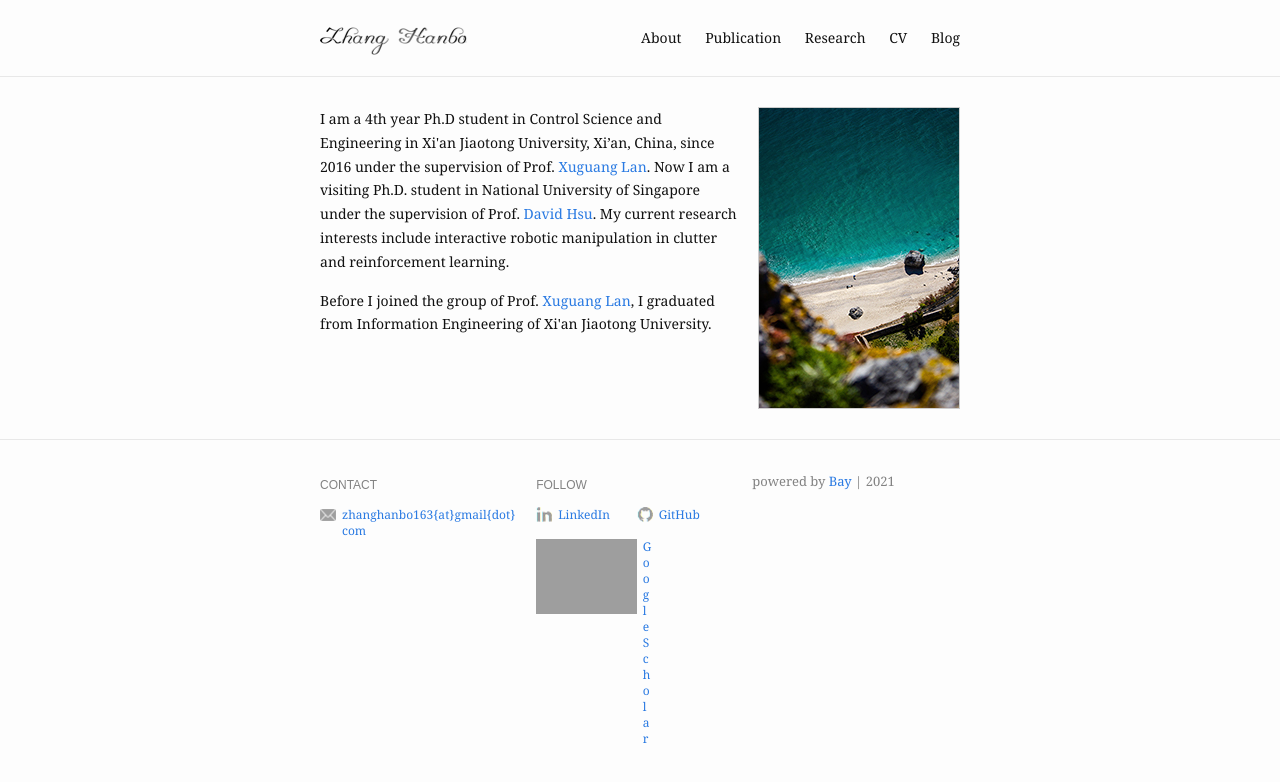
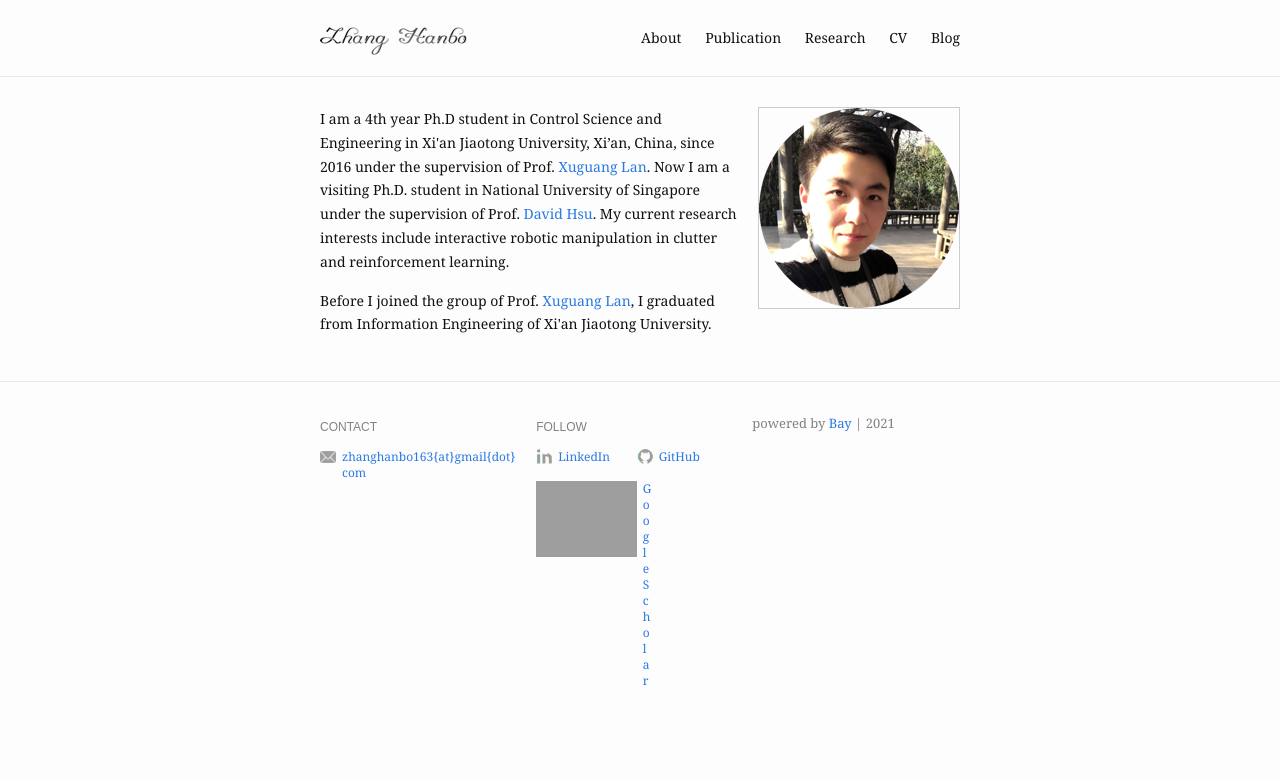
Before and after one commit to ZhangHanbo/zhanghanbo.github.io, a Jekyll site: the page built from index.md, in a window 1280 px wide. Shown: the top 782 px of the page. Built offline with Jekyll 4.4.1, drawn with Linux system fonts in a browser that asks for light colours.

Commit message:
update avatar

```diff
--- a/index.md
+++ b/index.md
@@ -1,7 +1,7 @@
 ---
 layout: home
 profile_picture:
-  src: /assets/img/profile-pic.jpg
+  src: /assets/img/profile-pic.png
   alt: website picture
 ---
 
```
Also changed, not shown: assets/img/profile-pic.png (added), assets/img/profile-pic@2x.png (added), assets/img/zhanghanbo.png (added).
